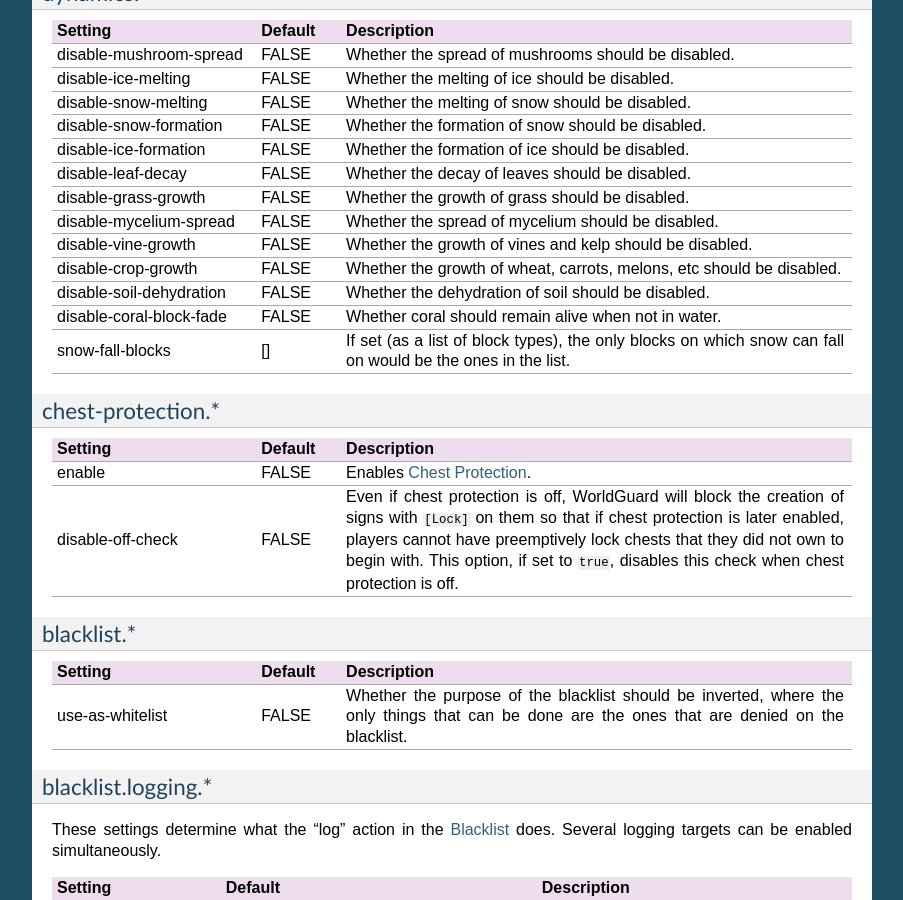
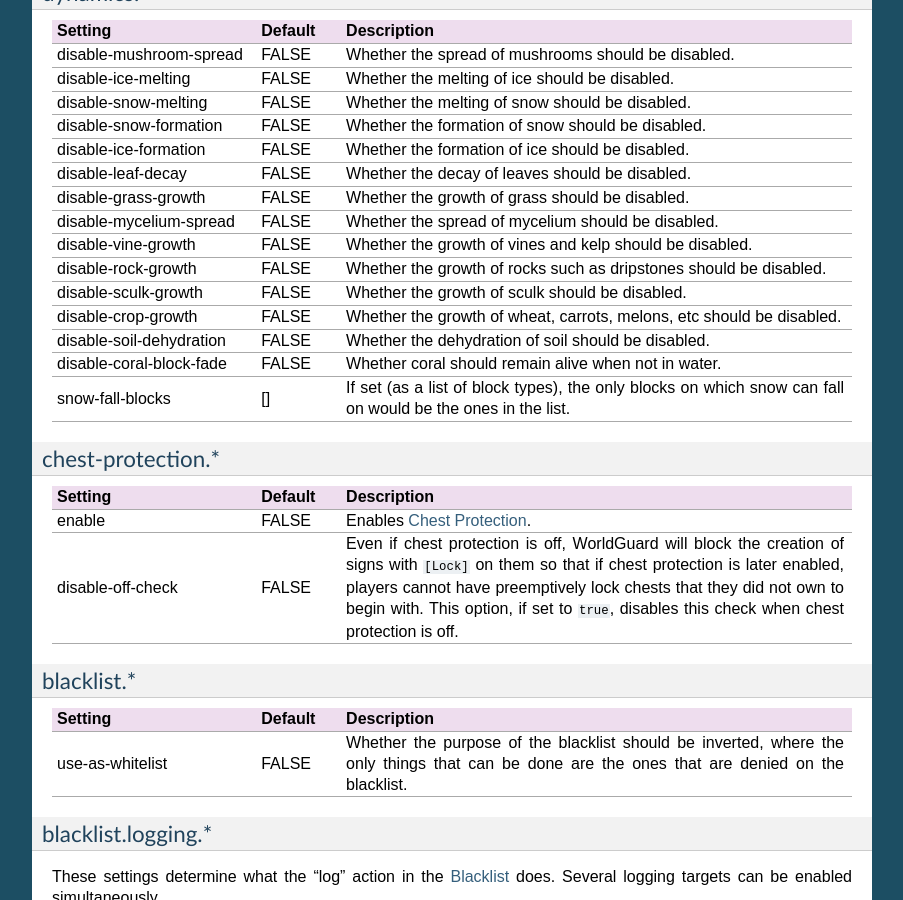
Before and after one commit to aurorasmiles/WorldGuardDocs, a Sphinx documentation site: the page built from source/config.rst, in a window 1280 px wide and 900 px high, scrolled down 6563 px. Shown: the whole window, without its empty margins (198-1101 px from the left). Built offline with Sphinx 7.4.7, drawn with Linux system fonts in a browser that asks for light colours.

Commit message:
Update to version 1.19 (#35)
* Removed permission to stack damaged items

* Added new and missing flags and config options

```diff
--- a/source/config.rst
+++ b/source/config.rst
@@ -284,6 +284,8 @@ dynamics.*
     disable-grass-growth,FALSE,"Whether the growth of grass should be disabled."
     disable-mycelium-spread,FALSE,"Whether the spread of mycelium should be disabled."
     disable-vine-growth,FALSE,"Whether the growth of vines and kelp should be disabled."
+    disable-rock-growth,FALSE,"Whether the growth of rocks such as dripstones should be disabled."
+    disable-sculk-growth,FALSE,"Whether the growth of sculk should be disabled."
     disable-crop-growth,FALSE,"Whether the growth of wheat, carrots, melons, etc should be disabled."
     disable-soil-dehydration,FALSE,"Whether the dehydration of soil should be disabled."
     disable-coral-block-fade,FALSE,"Whether coral should remain alive when not in water."
--- a/source/regions/flags.rst
+++ b/source/regions/flags.rst
@@ -254,6 +254,8 @@ Natural Events
     grass-growth,state,Whether grass will grow
     mycelium-spread,state,Whether mycelium will spread
     vine-growth,state,Whether vines (and kelp) will grow
+    rock-growth,state,"Whether rocks (dripstone, etc) will grow"
+    sculk-growth,state,"Whether sculk (sculk and sculk vines) will grow"
     crop-growth,state,"Whether crops (wheat, potatoes, melons, etc) will grow"
     soil-dry,state,Whether soil will dry
     coral-fade,state,Whether coral will die when not in water.
```
